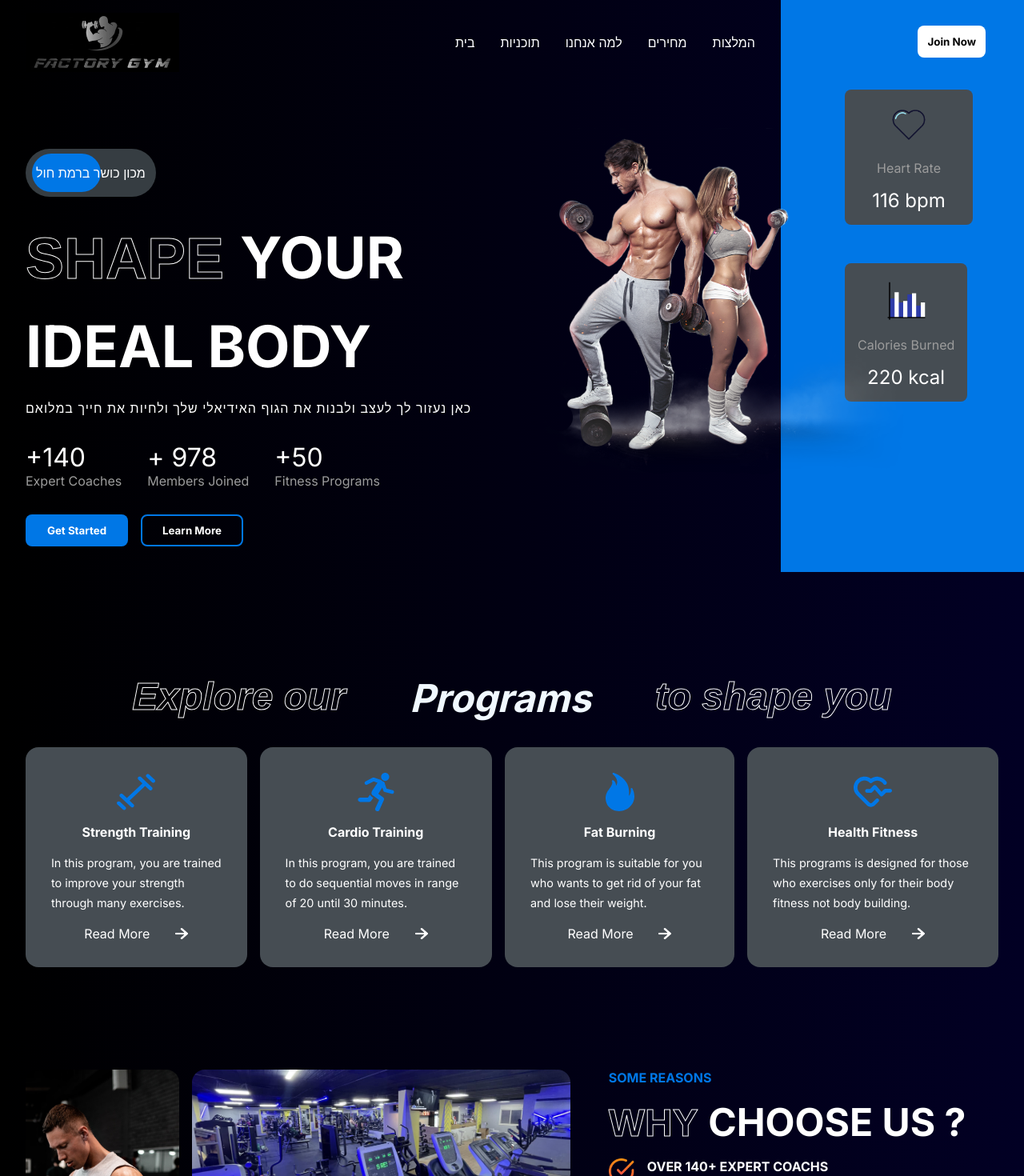
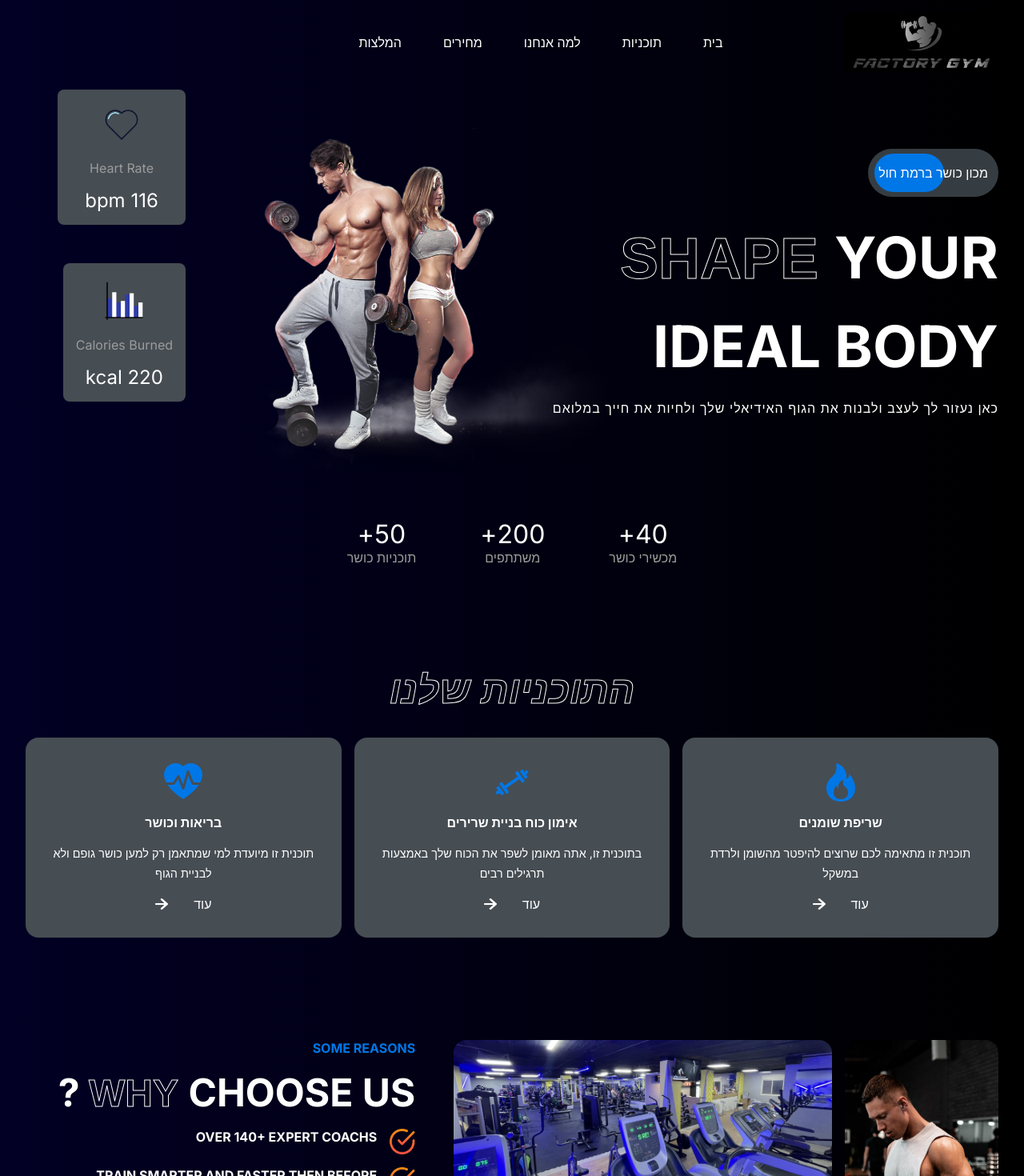
Before and after one commit to muradissa/Factory-GYM, a React (Create React App) app: page / in a window 1280 px wide. Shown: the top 1470 px of the page at 80% size. Built offline with nearby package versions, Linux system fonts and the light colour scheme.

Commit message:
change too Hebrew

```diff
--- a/public/index.html
+++ b/public/index.html
@@ -1,5 +1,6 @@
 <!DOCTYPE html>
-<html lang="en">
+<!-- <html lang="en"> -->
+<html dir="rtl" lang="heb">
   <head>
     <meta charset="utf-8" />
     <link rel="icon" href="%PUBLIC_URL%/favicon.ico" />
--- a/src/App.css
+++ b/src/App.css
@@ -18,7 +18,7 @@
   flex-direction: column;
   gap: 6rem;
   overflow: hidden;
-  background-image: linear-gradient(90deg, rgb(0, 0, 0) 0%, rgba(2,0,36,1) 100%);
+  background-image: linear-gradient(90deg,  rgba(2,0,36,1)0%, rgba(0, 0, 0) 100%);
 
 }
 ::-webkit-scrollbar{
--- a/src/components/Header/header.css
+++ b/src/components/Header/header.css
@@ -1,6 +1,6 @@
 .header{
     display:flex;
-    justify-content: space-between;
+    /* justify-content: space-between; */
 }
 
 .logo{
@@ -15,12 +15,15 @@
     color:white ;
     /* justify-items: center; */
     align-items: center;
+    margin: auto auto;;
 
 }
 
 .header-menu>li{
     cursor: pointer;
     transition: 0.3s;
+    margin-left: 10px;;
+    margin-right: 10px;
 }
 
 .header-menu>li:hover{
--- a/src/components/Hero/Hero.jsx
+++ b/src/components/Hero/Hero.jsx
@@ -1,15 +1,8 @@
 import React from 'react'
 import './hero.css';
 import Header from '../Header/Header';
-import hero_image from '../../assets/hero_image.png';
-import hero_image2 from '../../assets/hero_image2.png';
 import hero_image4 from '../../assets/hero_image4.png';
-
-
-
 import hero_image_back from '../../assets/hero_image_back.png';
-import Heart from '../../assets/heart.png';
-import Calories from '../../assets/calories.png';
 import hero_background from '../../assets/hero_background.jpg';
 import hero_image_back2 from '../../assets/bluee.png';
 import Heart2 from '../../assets/heartt.gif';
@@ -20,8 +13,10 @@ import chart from '../../assets/chart.gif';
 
 function Hero() {
   return (
-    <div className='hero' style={{background:hero_background}}>
+     <>
+     <div className='hero' style={{background:hero_background}}>
         <div className="left-h">
+            {/* Navbar */}
             <Header/>
 
             <div className="the-best-ad">
@@ -38,36 +33,32 @@ function Hero() {
               <div>
                 <span>Ideal body</span>
               </div>
-              {/* <div className='span'>
-                in here we woll help you to shape and build your ideal body and live up your life to fullest
-              </div> */}
               <div className='span'>
                 כאן נעזור לך לעצב ולבנות את הגוף האידיאלי שלך ולחיות את חייך במלואם
               </div>
             </div>
             {/* figures */}
-            <div className='figures'>
+            {/* <div className='figures'>
               <div>
-                <span>+140</span>
-                <span>Expert Coaches</span>
+                <span>+40</span>
+                <span>מכשירי כושר</span>
               </div>
               <div>
-                <span>+ 978</span>
-                <span>Members Joined</span>
+                <span>+ 200</span>
+                <span>משתתפים</span>
               </div>
               <div>
                 <span>+50</span>
-                <span>Fitness Programs</span>
+                <span>תוכניות כושר</span>
               </div>
-            </div>
+            </div> */}
             {/* hero-buttons */}
-            <div className='hero-buttons'>
+            {/* <div className='hero-buttons'>
               <button className='btn'>Get Started</button>
               <button className='btn'>Learn More</button>
-            </div>
+            </div> */}
         </div>
         <div className="right-h">
-          <button className='btn'>Join Now</button>
 
           <div className='heart-calories'>
 
@@ -92,18 +83,40 @@ function Hero() {
           <img src={hero_image4} alt="" className='hero-image'/>
           {/* <img src={hero_image_back2} alt="" className='hero-image-back'/> */}
 
-          {/* calories */}
-          {/* <div className='calories'>
-            <img src={chart} alt=""/>
-            <div>
-              <span>Calories Burned</span>
-              <span>220 kcal</span>
-            </div>
 
-          </div> */}
 
         </div>
+        {/* figures */}
+        {/* <div className='figures'>
+              <div>
+                <span>+40</span>
+                <span>מכשירי כושר</span>
+              </div>
+              <div>
+                <span>+ 200</span>
+                <span>משתתפים</span>
+              </div>
+              <div>
+                <span>+50</span>
+                <span>תוכניות כושר</span>
+              </div>
+            </div> */}
     </div>
+    <div className='figures'>
+      <div>
+        <span>40+</span>
+        <span>מכשירי כושר</span>
+      </div>
+      <div>
+        <span>200+</span>
+        <span>משתתפים</span>
+      </div>
+      <div>
+        <span>50+</span>
+        <span>תוכניות כושר</span>
+      </div>
+    </div>
+   </>
   )
 }
 
--- a/src/components/Hero/hero.css
+++ b/src/components/Hero/hero.css
@@ -1,7 +1,8 @@
 .hero{
     display: flex;
     justify-content: space-between;
-    background-image: linear-gradient(90deg, rgb(0, 0, 0) 0%, rgba(2,0,36,1) 100%);
+
+    /* background-image: linear-gradient(90deg, rgb(0, 0, 0) 0%, rgba(2,0,36,1) 100%); */
     /* background-image: url(../../assets/hero_background.jpg) ; */
     /* background-image:linear-gradient(to bottom, rgba(0, 0, 0, 1), rgba(2,0,36, 0.5)),
     url('../../assets/hero_background.jpg'); */
@@ -19,7 +20,7 @@
 .right-h{
     flex:1;
     position: relative;
-    background-color: var(--blue);
+    /* background-color: var(--blue); */
 }
 
 .the-best-ad{
@@ -70,7 +71,9 @@
 
 .figures{
     display: flex;
-    gap:2rem;
+    gap:5rem;
+    margin: auto auto;
+    text-align: center;
 
 }
 .figures>div{
@@ -107,8 +110,9 @@
 
 .right-h>.btn{
     position: absolute;
-    right: 3rem;
+    /* right: 3rem;*/
     top:2rem;
+    right:50%;
     /* color: var(--gray); */
     color: black;
 
@@ -158,8 +162,10 @@
 .hero-image{
     position: absolute;
     top:10rem;
-    right: 8rem;
+    /* right: 8rem; */
     width:30rem;
+    /* right:150%; */
+    left:100%;
     z-index: 1;
 }
 
@@ -174,9 +180,14 @@
 
 .heart-calories{
     flex-direction: column;
-    position: absolute;
-    right:4rem;
-    top:7rem;
+    /* position: absolute; */
+    /* right:4rem; */
+    /* margin: auto auto; */
+    /* left:30%; */
+
+    /* bottom: 0%; */
+    margin: auto auto;
+    margin-top: 7rem;
     gap: 5rem;
     width: 10rem;
 }
--- a/src/components/Programs/Programs.jsx
+++ b/src/components/Programs/Programs.jsx
@@ -2,19 +2,24 @@ import React from 'react';
 import './programs.css';
 import {programsData} from '../../data/programsData';
 import RightArrow from '../../assets/rightArrow.png'
+import { CgGym } from 'react-icons/cg';
+import { BiRun } from 'react-icons/bi';
+import { BsFire,BsHeartPulseFill } from 'react-icons/bs';
+
 
 function Programs() {
   return (
     <div className='programs' id="programs">
         {/* header */}
         <div className='programs-header'>
-            <span className='stroke-text'>Explore our</span>
+            {/* <span className='stroke-text'>Explore our</span>
             <span>Programs</span>
-            <span className='stroke-text'>to shape you</span>
+            <span className='stroke-text'>to shape you</span> */}
+            <span className='stroke-text'>התוכניות שלנו</span>
         </div>
 
         <div className='program-categories'>
-            {programsData.map((program)=>
+            {/* {programsData.map((program)=>
                 <div className='category'>
                     {program.image}
                     <span className=''>
@@ -30,7 +35,53 @@ function Programs() {
                         <img src={RightArrow} alt=''/>
                     </div>
                 </div>
-            )}
+            )} */}
+            <div className='category'>
+                <BsFire/>
+                <span className=''>
+                    שריפת שומנים
+                </span>
+                <span className=''>
+                    תוכנית זו מתאימה לכם שרוצים להיפטר מהשומן ולרדת במשקל
+                </span>
+                <div className='read-more'>
+                    <span>
+                    עוד
+                    </span>
+                    <img src={RightArrow} alt=''/>
+                </div>
+            </div>
+            <div className='category'>
+                <CgGym style={{color:"var(--blue)"}}/>
+                <span className=''>
+                    אימון כוח
+                    בניית שרירים
+                </span>
+                <span className=''>
+                    בתוכנית זו, אתה מאומן לשפר את הכוח שלך באמצעות תרגילים רבים
+                </span>
+                <div className='read-more'>
+                    <span>
+                        עוד
+                    </span>
+                    <img src={RightArrow} alt=''/>
+                </div>
+            </div>
+            <div className='category'>
+                <BsHeartPulseFill/>
+                <span className=''>
+                    בריאות וכושר
+                </span>
+                <span className=''>
+                    תוכנית זו מיועדת למי שמתאמן רק למען כושר גופם ולא לבניית הגוף
+                </span>
+                <div className='read-more'>
+                    <span>
+                    עוד
+                    </span>
+                    <img src={RightArrow} alt=''/>
+                </div>
+            </div>
         </div>
 
     </div>
--- a/src/components/Programs/programs.css
+++ b/src/components/Programs/programs.css
@@ -18,7 +18,9 @@
 
 .program-categories{
     display: flex;
-    gap :1rem
+    gap :1rem;
+    justify-content: space-around;
+
 }
 .category{
     display: flex;
@@ -27,9 +29,12 @@
     background-color: var(--darkGrey);
     padding: 2rem;
     gap:1rem;
-    justify-content: space-between;
+    /* justify-content: space-between; */
     border-radius: 1rem;
     transition: 0.4s;
+    width: 350px;
+    min-width: 200px;
+
 }
 
 .category>:nth-child(1){
@@ -44,11 +49,14 @@
    font-size: 1rem;
    font-weight: bold;
     margin:auto auto;
+    text-align: center;
 }
 
 .category>:nth-child(3){
    font-size: 0.9rem;
    line-height: 25px;
+   text-align: center;
+
  }
 .read-more{
     display: flex;
@@ -65,3 +73,12 @@
     scale:1.05;
     cursor: pointer;
 }
+
+@media screen and (max-width: 900px) {
+    .program-categories{
+        flex-direction: column;
+    }
+    .category{
+        margin: auto auto;
+    }
+  }
```
